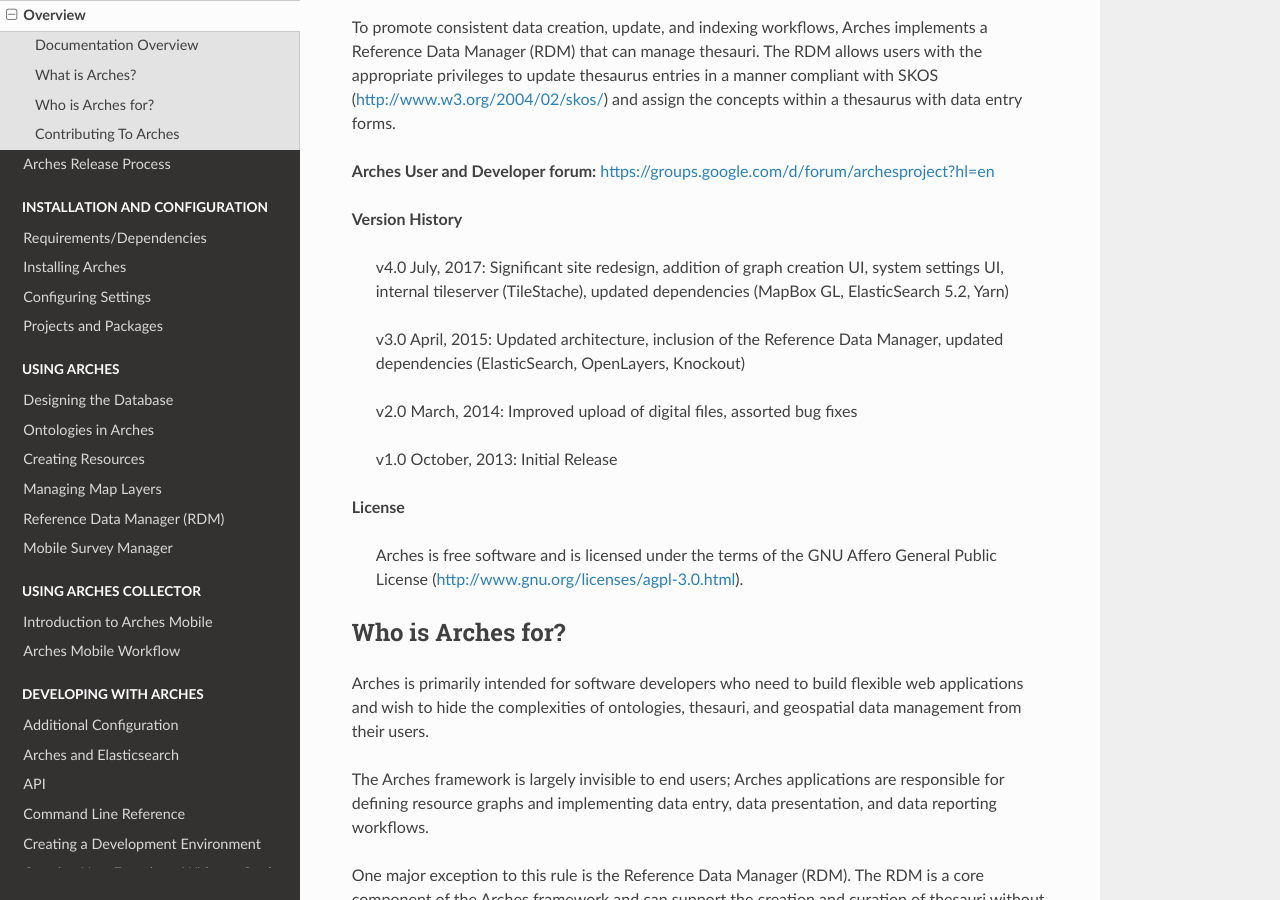
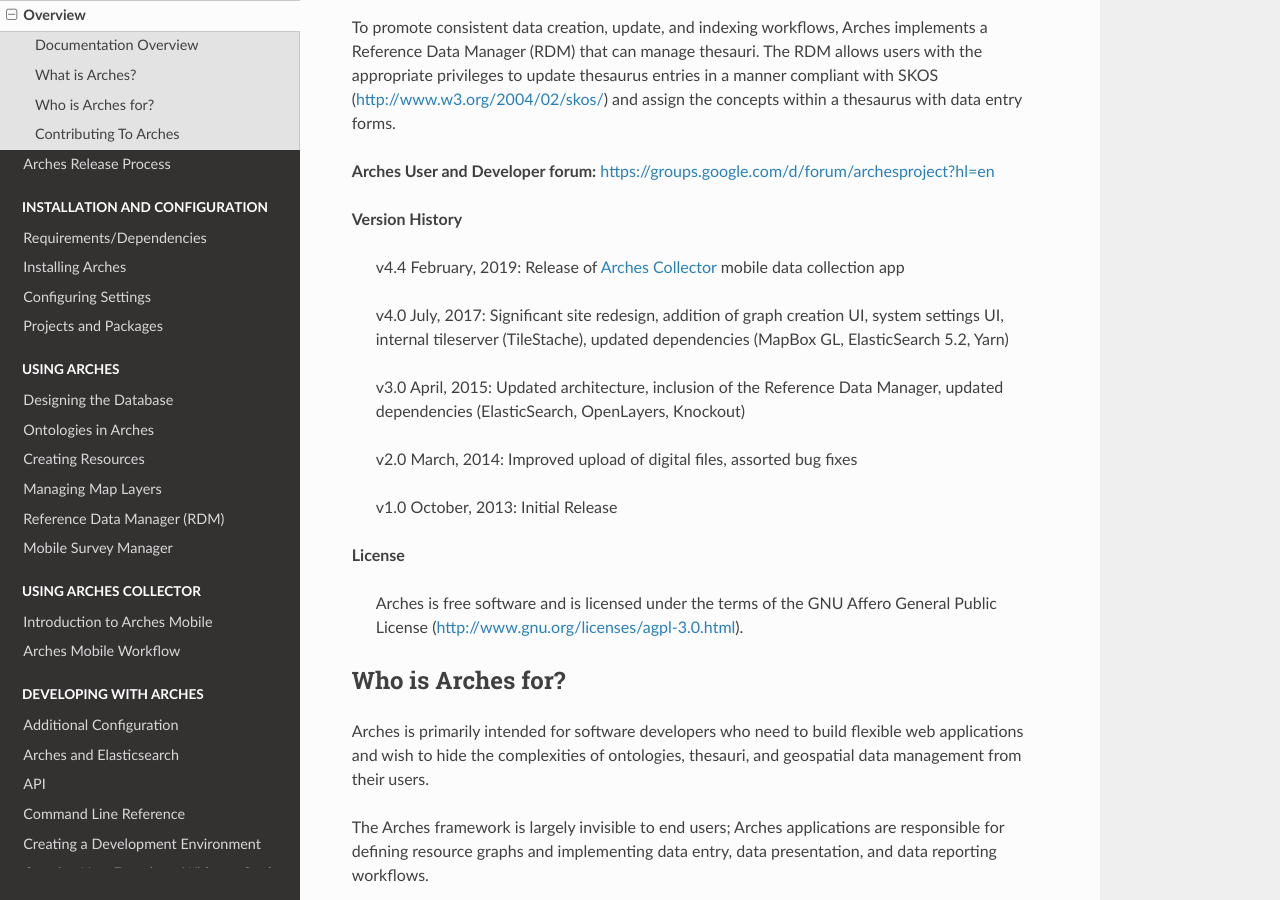
Before and after one commit to archesproject/arches-docs, a Sphinx documentation site: the page built from docs/overview.txt, in a window 1280 px wide and 900 px high, scrolled down 1312 px. Built offline with Sphinx 7.4.7 and the Read the Docs theme 2.0.0, drawn with Linux system fonts in a browser that asks for light colours.

Commit message:
add 4.4 to release history

```diff
--- a/docs/overview.txt
+++ b/docs/overview.txt
@@ -33,6 +33,8 @@
 
 **Version History**
 
+    v4.4  February, 2019: Release of :doc:`Arches Collector <using-arches-collector>` mobile data collection app
+
     v4.0  July, 2017: Significant site redesign, addition of graph creation UI, system settings UI, internal tileserver (TileStache), updated dependencies (MapBox GL, ElasticSearch 5.2, Yarn)
 
     v3.0  April, 2015: Updated architecture, inclusion of the Reference Data Manager, updated dependencies (ElasticSearch, OpenLayers, Knockout)
```
